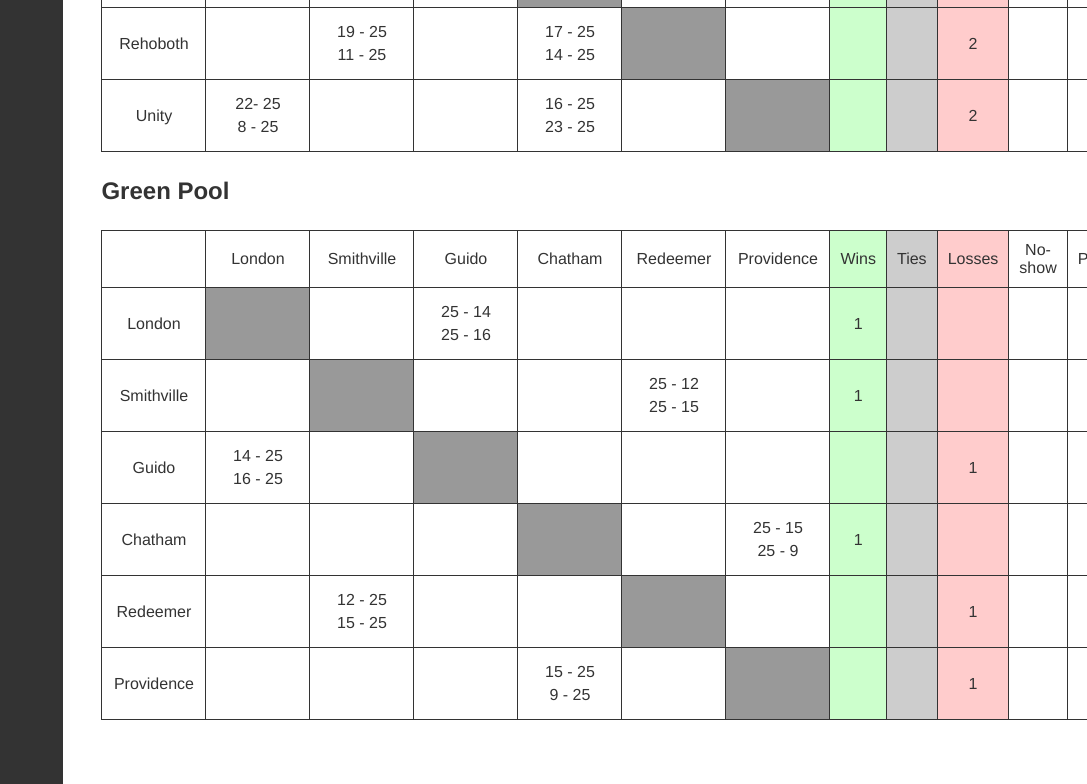
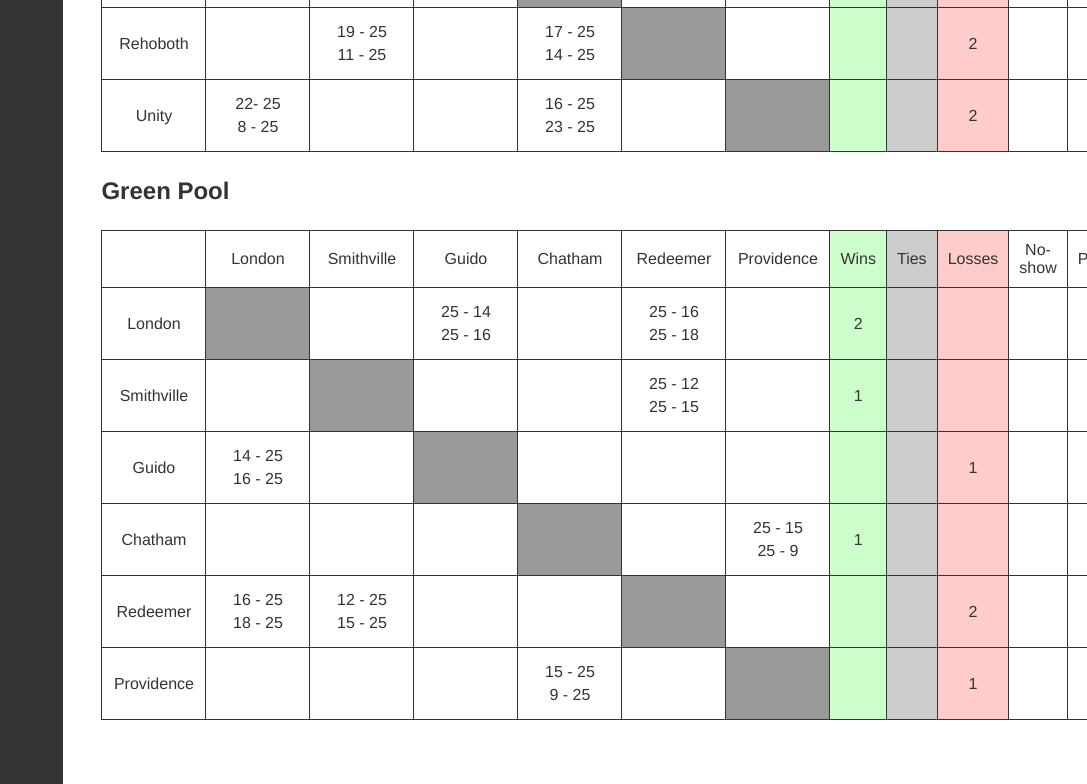
Before and after one commit to OCSSAA/OCSSAA.github.io, a plain HTML site: page results/index.html in a window 1280 px wide. Shown: the part 1125-1909 px from the top of the page, without its empty margins (193-1280 px from the left). Drawn offline with Linux system fonts and the light colour scheme.

Commit message:
London > RCHS

```diff
--- a/results/index.html
+++ b/results/index.html
@@ -499,8 +499,8 @@
 								<p></p>
 							</td>
 							<td>
-								<p></p>
-								<p></p>
+								<p>25 - 16</p>
+								<p>25 - 18</p>
 								<p></p>
 							</td>
 							<td>
@@ -508,7 +508,7 @@
 								<p></p>
 								<p></p>
 							</td>
-							<td>1</td>
+							<td>2</td>
 							<td></td>
 							<td></td>
 							<td></td>
@@ -627,8 +627,8 @@
 							<tr>
 							<td>Redeemer</td>
 							<td>
-								<p></p>
-								<p></p>
+								<p>16 - 25</p>
+								<p>18 - 25</p>
 								<p></p>
 							</td>
 							<td>
@@ -654,7 +654,7 @@
 							</td>
 							<td></td>
 							<td></td>
-							<td>1</td>
+							<td>2</td>
 							<td></td>
 							<td></td>
 							<td></td>
```
